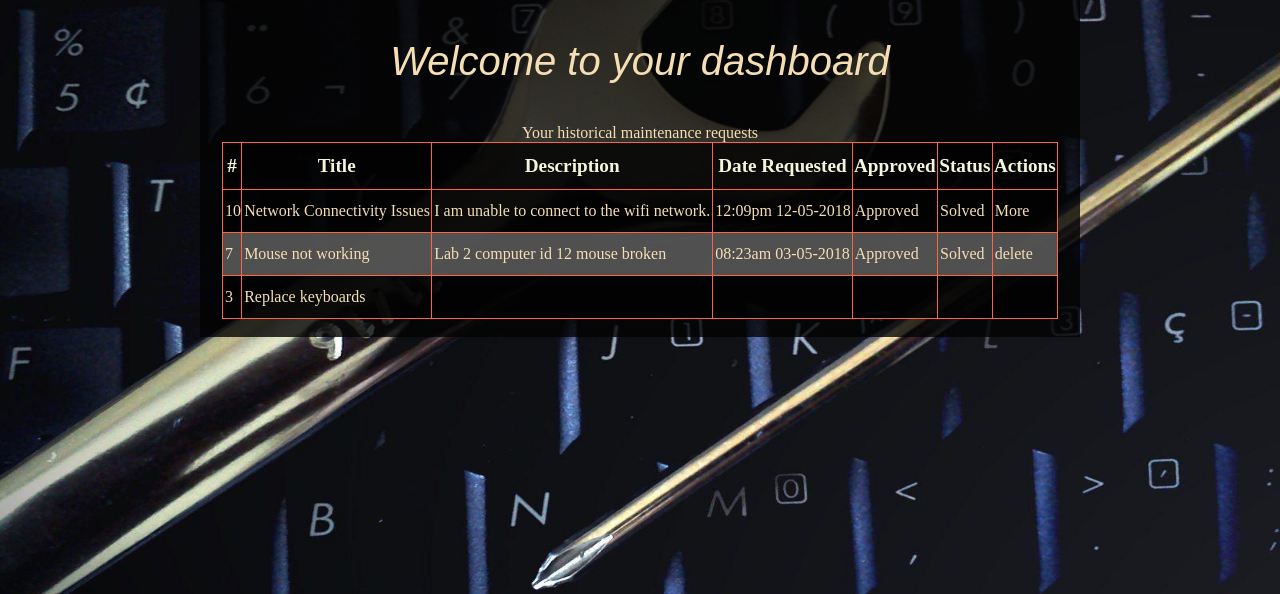
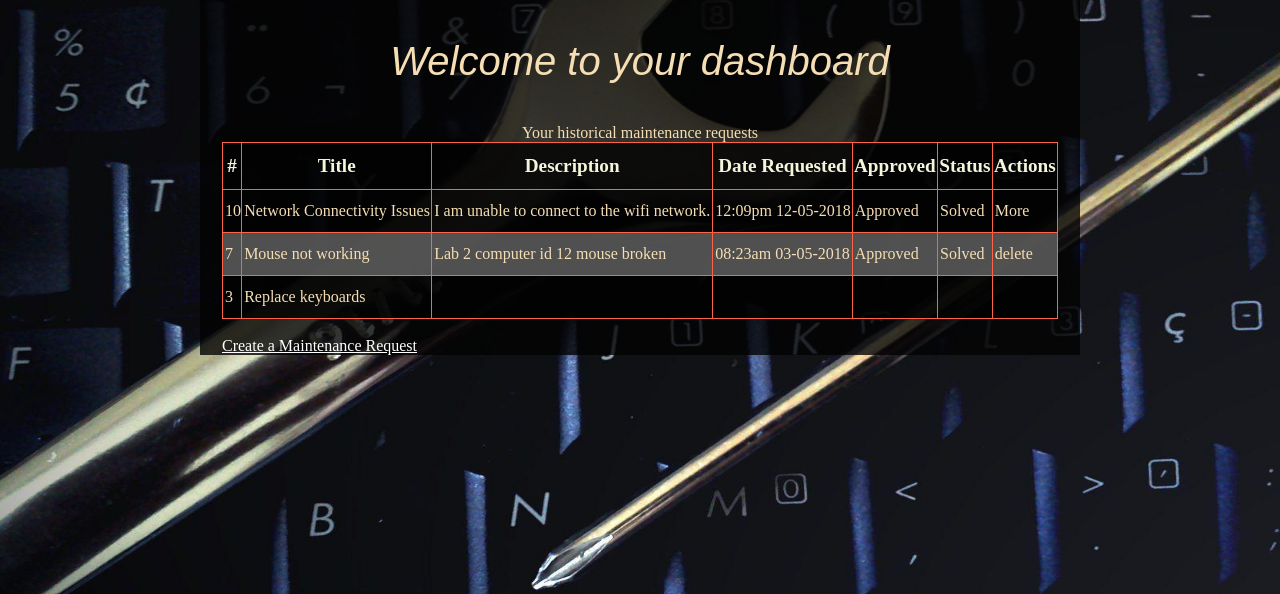
Before and after one commit to johnmusiu/Maintenance-Tracker, a Python web app: template templates/home-user.html in a window 1280 px wide. Shown: the part 101-695 px from the top of the page. Run offline with Jinja, Linux system fonts and the light colour scheme; the template is opened without the code that fills it, so the values that code supplies are empty.

Commit message:
[feature #157768219] Add togglable request create section on home-user.html

```diff
--- a/static/script.js
+++ b/static/script.js
@@ -27,7 +27,6 @@ function showSlide(x){
     dots[index-1].className += " active";
 }
 
-showSlide(1);
 
 // toggle navbar for small screen devices by adding responsive class to navbar
 
@@ -39,3 +38,22 @@ function toggleNavbar(){
         navbar.classList.remove("responsive")
     }
 }
+
+function toggleRequestForm(){
+    const requestLink = document.getElementById("request-form");
+    const requestDiv = document.getElementById("add-request");
+
+    if(requestDiv.classList.contains('show-form')){
+        requestDiv.classList.remove("show-form");
+        requestDiv.classList.add("hide-form");
+        requestLink.style.color = "white";
+        requestLink.innerHTML = "Make Request";
+
+    }else{
+        requestLink.innerHTML = "Hide Request Form";
+        requestDiv.classList.remove("hide-form");
+        requestDiv.classList.add("show-form");
+    }
+}
+
+showSlide(1);
--- a/static/style.css
+++ b/static/style.css
@@ -210,7 +210,7 @@ footer{
 }
 
 /* full width for input fields */
-input[type=text], input[type=email], input[type=password]{
+input[type=text], input[type=email], input[type=password], textarea{
     padding: 0.5rem;
     width: 60%;
     margin: 5px 0 22px 20%;
@@ -235,7 +235,7 @@ label, .btn-signup, form p{
 /* Change styles on small screens */
 @media screen and (max-width: 600px) {
     label, .btn-signup, form p,
-    input[type=text], input[type=email], input[type=password]{
+    input[type=text], input[type=email], input[type=password], textarea{
         margin-left: 2px;
         width: 85%
     }
@@ -289,3 +289,26 @@ tr:nth-child(even){
 tbody tr:hover{
     background-color: tomato;
 }
+/* end tables design styles */
+
+/* request form styles in home-user */
+.hide-form{
+    display: none;
+}
+
+#add-request h3{
+    text-align: center;
+}
+
+.btn-jump-to{
+    color: white;
+}
+
+.show-form{
+    display: block;
+}
+
+#add-request{
+    margin-bottom: 2em;
+}
+/* end request form styles in home-user */
--- a/templates/home-user.html
+++ b/templates/home-user.html
@@ -12,7 +12,7 @@
     <div class="topnav" id="topnav">
         <a href="index.html">Maintenance Tracker</a>
         <a class="active" href="home-user.html">Home</a>
-        <a href="">Make Request</a>
+        <a id="request-form" href="javascript:void(0);" onclick="toggleRequestForm()">Make Request</a>
 
         <div class="right">
             <a href=""><i class="fa fa-sign-out" aria-hidden="true"></i></a>
@@ -24,6 +24,24 @@
     <div class="content">
         <p class="welcome"> Welcome to your dashboard </p>
         <div class="table">
+            <div class="hide-form" id="add-request">
+                <form action="" method="post">
+                    <h3>Create new maintenance request</h3>
+                    <!-- first name -->
+                    <label for="title"><b>Title</b></label> <br>
+                    <input type="text" name="title" id="title" placeholder="Enter request title" required>
+
+                    <!-- last name -->
+                    <label for="description"><b>Description</b></label>
+                    <textarea type="text" name="description" id="description" placeholder="Enter a description" required>
+                    </textarea>
+
+                    <!-- submit -->
+                    <button type="submit" class="btn-signup">Submit Request</button>
+                    <br>
+                </form>
+                <hr>
+            </div>
             <table>
                 <caption>Your historical maintenance requests</caption>
                 <thead>
@@ -67,10 +85,10 @@
                         <td></td>
                         <!-- <td></td> -->
                     </tr>
-
                 </tbody>
             </table>
             <br>
+            <a class="btn-jump-to" href="#add-request" onclick="toggleRequestForm()">Create a Maintenance Request </a>
         </div>
     </div>
 
```
